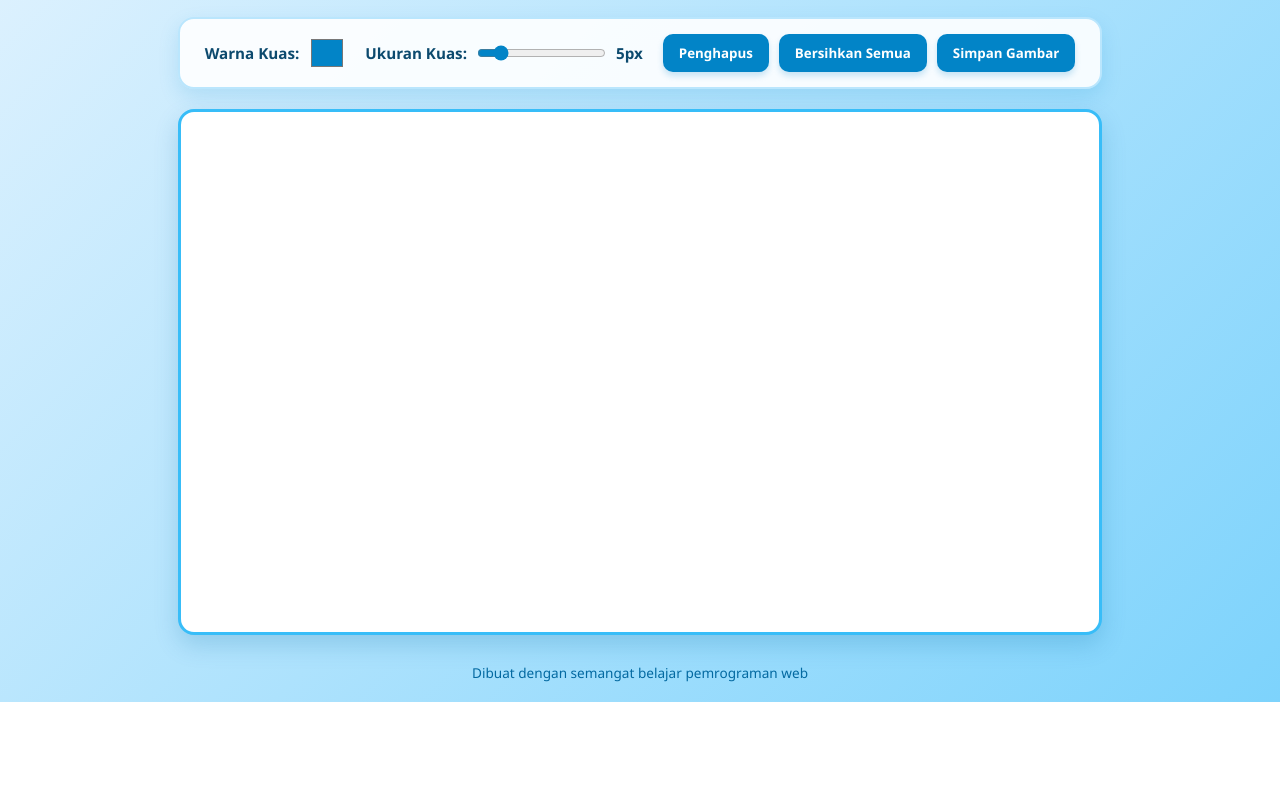
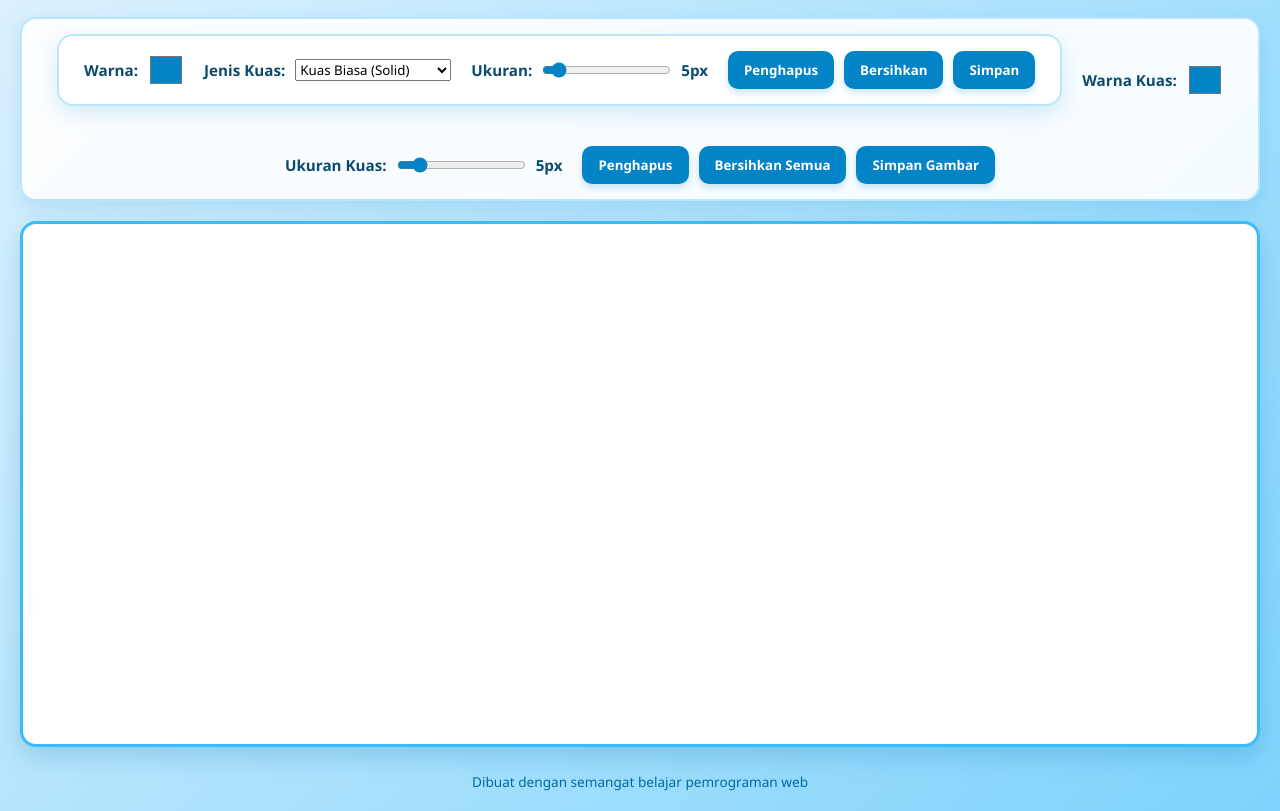
Before and after one commit to MilyRizqita/PAPAN-SKETSA, a plain HTML site: page index.html in a window 1280 px wide. Shown: the part 98-909 px from the top of the page. Before the commit the page ends 800 px from the top, so only its background shows below. Drawn offline with Linux system fonts and the light colour scheme.

Commit message:
Update index.html

```diff
--- a/index.html
+++ b/index.html
@@ -17,6 +17,39 @@
     <main>
         <!-- Area Alat Gambar (Toolbar) -->
         <div class="toolbar">
+            <!-- Area Alat Gambar (Toolbar yang diperbarui) -->
+<div class="toolbar">
+    <!-- Pilihan Warna -->
+    <div class="tool-group">
+        <label for="colorPicker">Warna:</label>
+        <input type="color" id="colorPicker" value="#0284c7">
+    </div>
+
+    <!-- Pilihan Jenis Kuas -->
+    <div class="tool-group">
+        <label for="brushType">Jenis Kuas:</label>
+        <select id="brushType">
+            <option value="solid">Kuas Biasa (Solid)</option>
+            <option value="spray">Kuas Semprot (Spray)</option>
+            <option value="neon">Kuas Neon (Glow)</option>
+        </select>
+    </div>
+
+    <!-- Ukuran Kuas -->
+    <div class="tool-group">
+        <label for="brushSize">Ukuran:</label>
+        <input type="range" id="brushSize" min="1" max="50" value="5">
+        <span id="sizeDisplay">5px</span>
+    </div>
+
+    <!-- Tombol Aksi -->
+    <div class="tool-group">
+        <button id="eraserBtn" type="button">Penghapus</button>
+        <button id="clearBtn" type="button">Bersihkan</button>
+        <button id="saveBtn" type="button">Simpan</button>
+    </div>
+</div>
+
             <div class="tool-group">
                 <label for="colorPicker">Warna Kuas:</label>
                 <input type="color" id="colorPicker" value="#0284c7">
```
